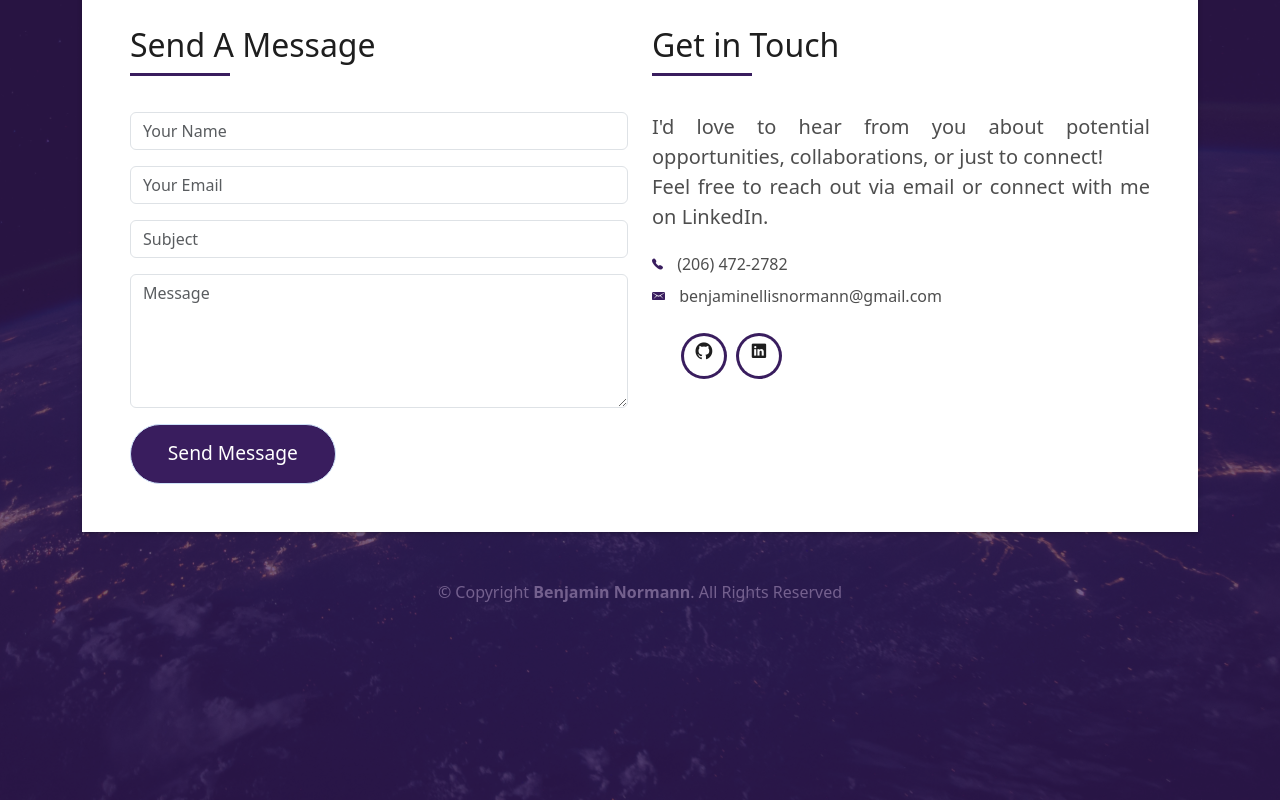
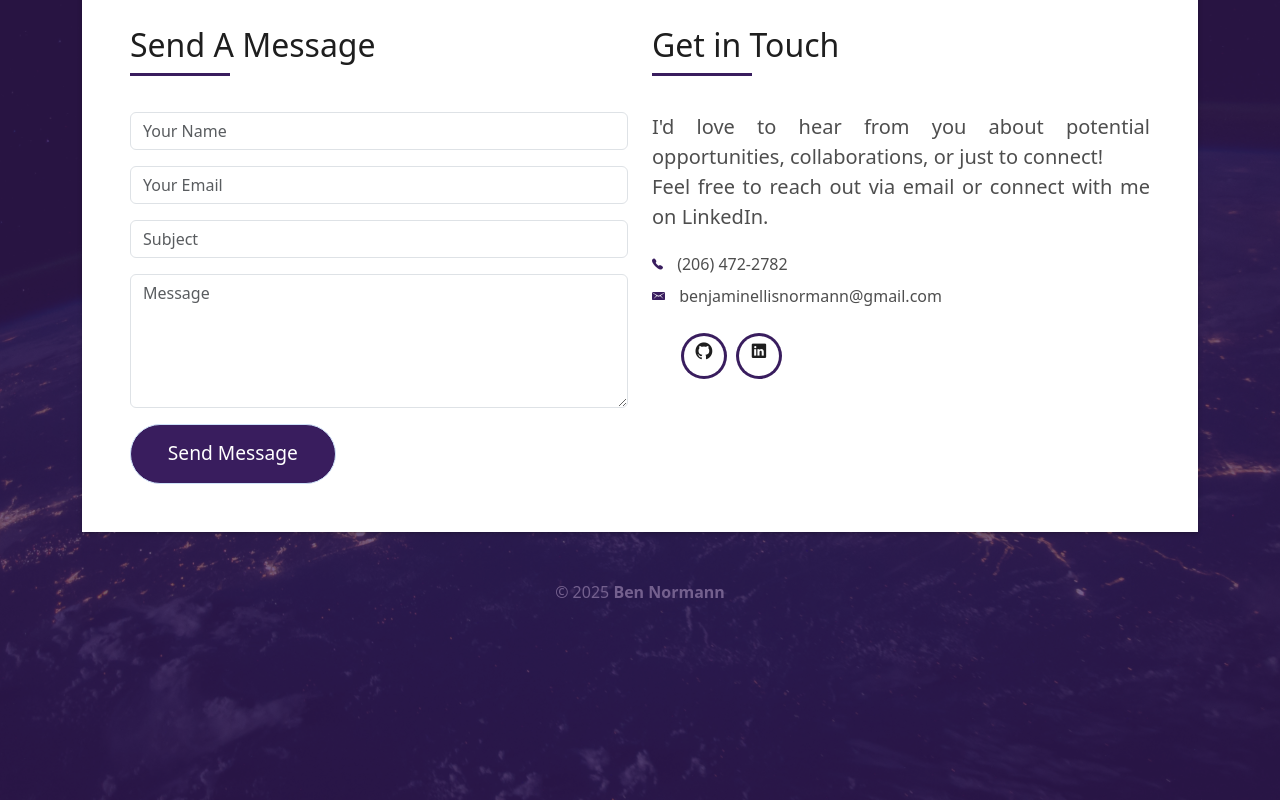
Before and after one commit to BenNormann/personal-website, a React (Vite) app: page / in a window 1280 px wide. Shown: the part 3500-4300 px from the top of the page. Built offline with nearby package versions, Linux system fonts and the light colour scheme; a web font is replaced by a local one.

Commit message:
tweaks to copyright

```diff
--- a/src/components/Contact.jsx
+++ b/src/components/Contact.jsx
@@ -149,7 +149,7 @@ const Contact = () => {
           <div className="row">
             <div className="col-sm-12">
               <div className="copyright-box">
-                <p className="copyright">&copy; Copyright <strong>Benjamin Normann</strong>. All Rights Reserved</p>
+                <p className="copyright">&copy; 2025 <strong>Ben Normann</strong></p>
               </div>
             </div>
           </div>
```
